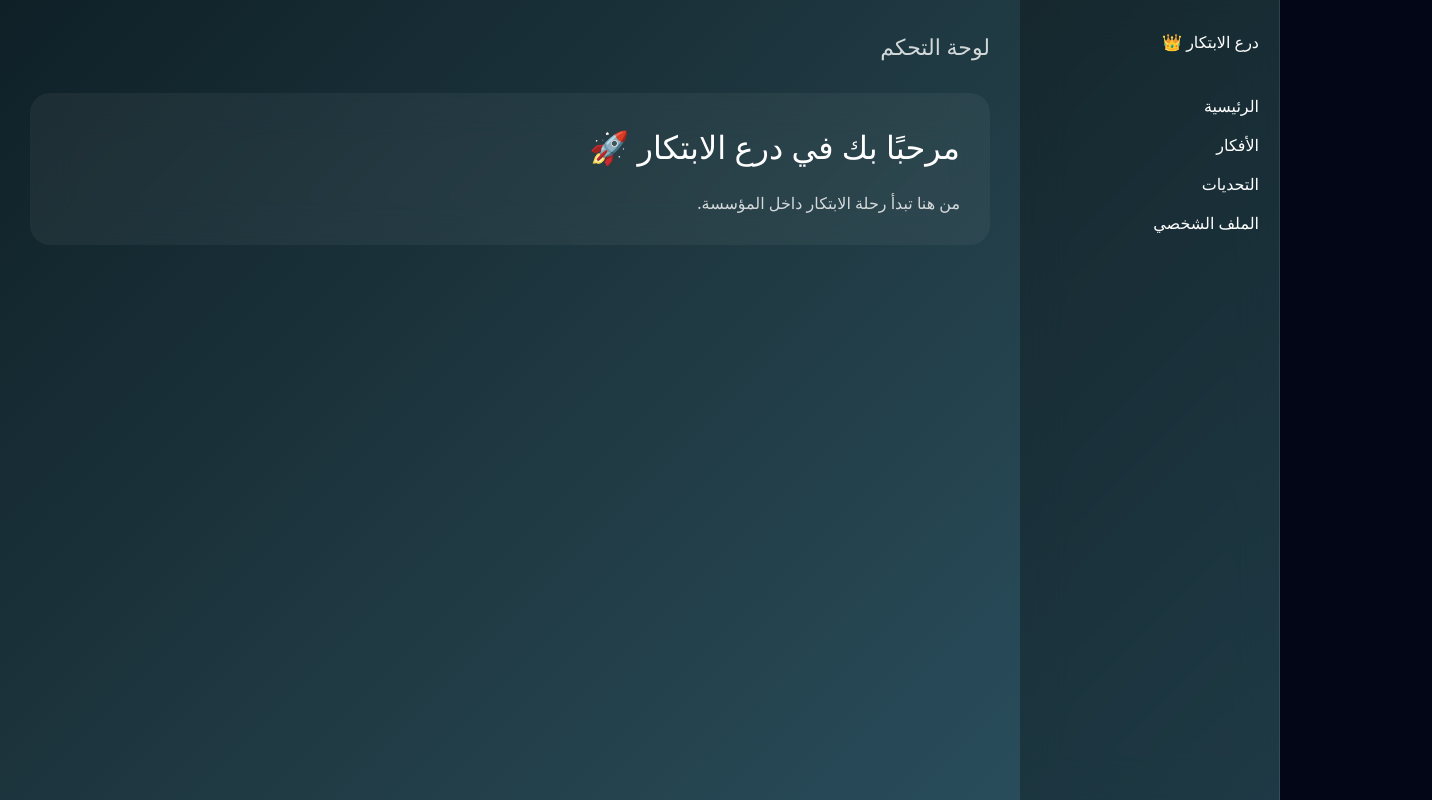
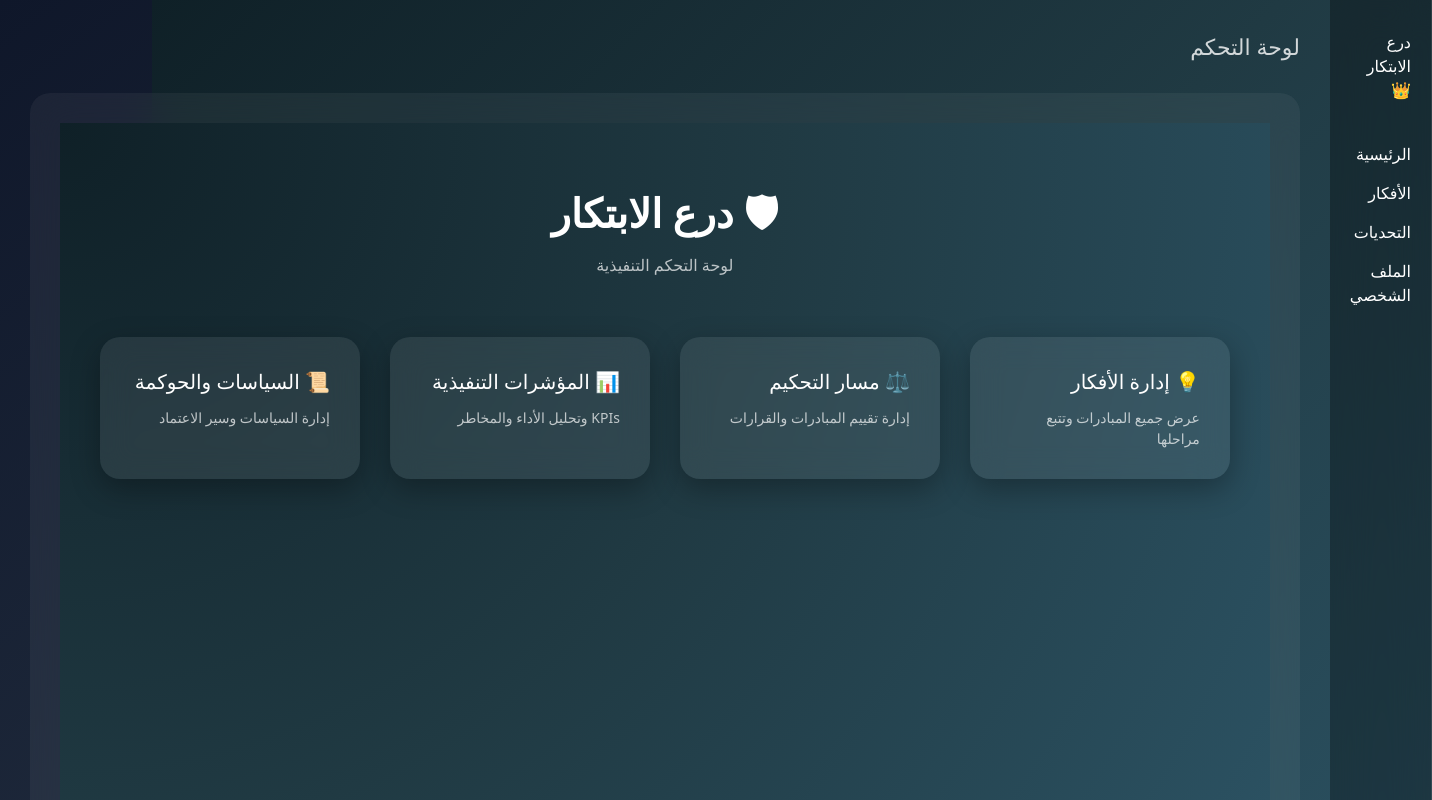
Before and after one commit to azoz20121234-ui/innovation-shield-taif, a Next.js app: page /dashboard in a window 1280 px wide. Shown: the top 800 px of the page, 1432 px wide, since content can reach past the window. Built offline with nearby package versions, Linux system fonts and the light colour scheme.

Commit message:
Update page.tsx

```diff
--- a/app/dashboard/page.tsx
+++ b/app/dashboard/page.tsx
@@ -1,13 +1,103 @@
-export default function DashboardHome() {
+"use client"
+
+import Link from "next/link"
+
+export default function Dashboard() {
   return (
-    <div>
-      <h1 style={{ fontSize: "32px", marginBottom: "20px" }}>
-        مرحبًا بك في درع الابتكار 🚀
-      </h1>
+    <div style={styles.page}>
+      <div style={styles.header}>
+        <h1 style={styles.title}>🛡 درع الابتكار</h1>
+        <p style={styles.subtitle}>لوحة التحكم التنفيذية</p>
+      </div>
 
-      <p style={{ opacity: 0.8 }}>
-        من هنا تبدأ رحلة الابتكار داخل المؤسسة.
-      </p>
+      <div style={styles.grid}>
+        <Card
+          title="💡 إدارة الأفكار"
+          desc="عرض جميع المبادرات وتتبع مراحلها"
+          link="/dashboard/ideas"
+        />
+        <Card
+          title="⚖️ مسار التحكيم"
+          desc="إدارة تقييم المبادرات والقرارات"
+          link="#"
+        />
+        <Card
+          title="📊 المؤشرات التنفيذية"
+          desc="KPIs وتحليل الأداء والمخاطر"
+          link="#"
+        />
+        <Card
+          title="📜 السياسات والحوكمة"
+          desc="إدارة السياسات وسير الاعتماد"
+          link="#"
+        />
+      </div>
     </div>
-  );
+  )
 }
+
+function Card({
+  title,
+  desc,
+  link
+}: {
+  title: string
+  desc: string
+  link: string
+}) {
+  return (
+    <Link href={link} style={styles.card}>
+      <h3 style={styles.cardTitle}>{title}</h3>
+      <p style={styles.cardDesc}>{desc}</p>
+    </Link>
+  )
+}
+
+const styles: any = {
+  page: {
+    minHeight: "100vh",
+    background:
+      "radial-gradient(circle at top left, #0f2027, #203a43, #2c5364)",
+    padding: "60px 40px",
+    direction: "rtl",
+    fontFamily: "system-ui, sans-serif",
+    color: "white"
+  },
+  header: {
+    textAlign: "center",
+    marginBottom: "60px"
+  },
+  title: {
+    fontSize: "40px",
+    fontWeight: 700,
+    marginBottom: "10px"
+  },
+  subtitle: {
+    opacity: 0.7
+  },
+  grid: {
+    display: "grid",
+    gridTemplateColumns: "repeat(auto-fit, minmax(260px, 1fr))",
+    gap: "30px",
+    maxWidth: "1200px",
+    margin: "0 auto"
+  },
+  card: {
+    background: "rgba(255,255,255,0.08)",
+    backdropFilter: "blur(15px)",
+    padding: "30px",
+    borderRadius: "20px",
+    textDecoration: "none",
+    color: "white",
+    transition: "0.3s ease",
+    boxShadow: "0 10px 30px rgba(0,0,0,0.3)"
+  },
+  cardTitle: {
+    fontSize: "20px",
+    marginBottom: "10px"
+  },
+  cardDesc: {
+    opacity: 0.7,
+    fontSize: "14px"
+  }
+}
```
